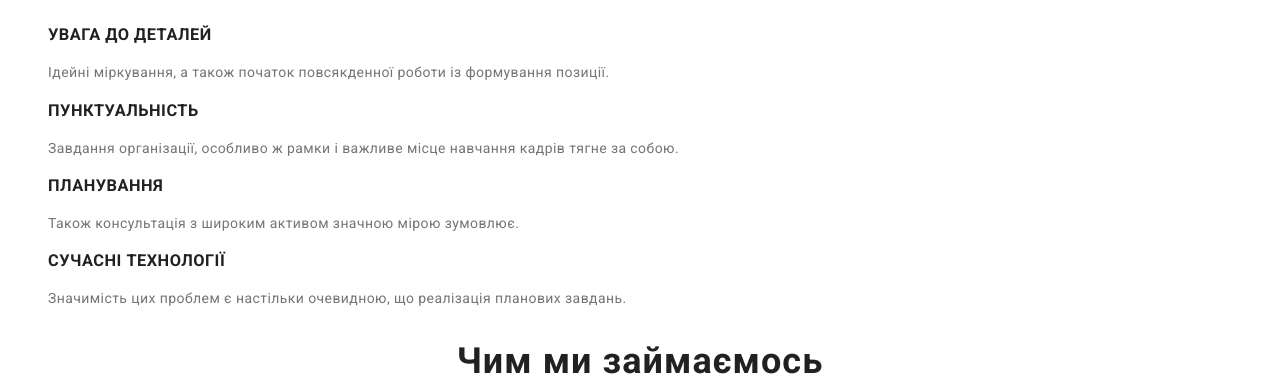
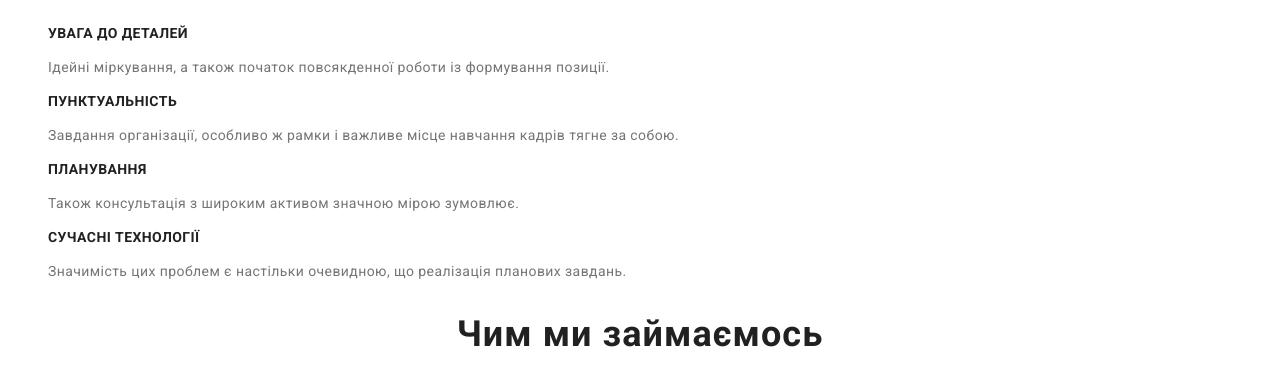
Before and after one commit to dima-kyiv/goit-markup-hw-02, a plain HTML site: page index.html in a window 1280 px wide. Shown: the part 396-778 px from the top of the page. Drawn offline with Linux system fonts and the light colour scheme.

Commit message:
Update styles.css

```diff
--- a/css/styles.css
+++ b/css/styles.css
@@ -17,7 +17,7 @@
 }
 /*#endregion */
 
-/*#region Reset/Base */
+/*#region Reset/Normalize */
 body {
   color: var(--primary-color);
   background-color: var(--primary-bg-color);
@@ -121,6 +121,7 @@ address {
 }
 .quality-benefits {
   font-weight: 700;
+  font-size: 14px;
   line-height: 1.14;
   letter-spacing: 0.03em;
   text-transform: uppercase;
```
